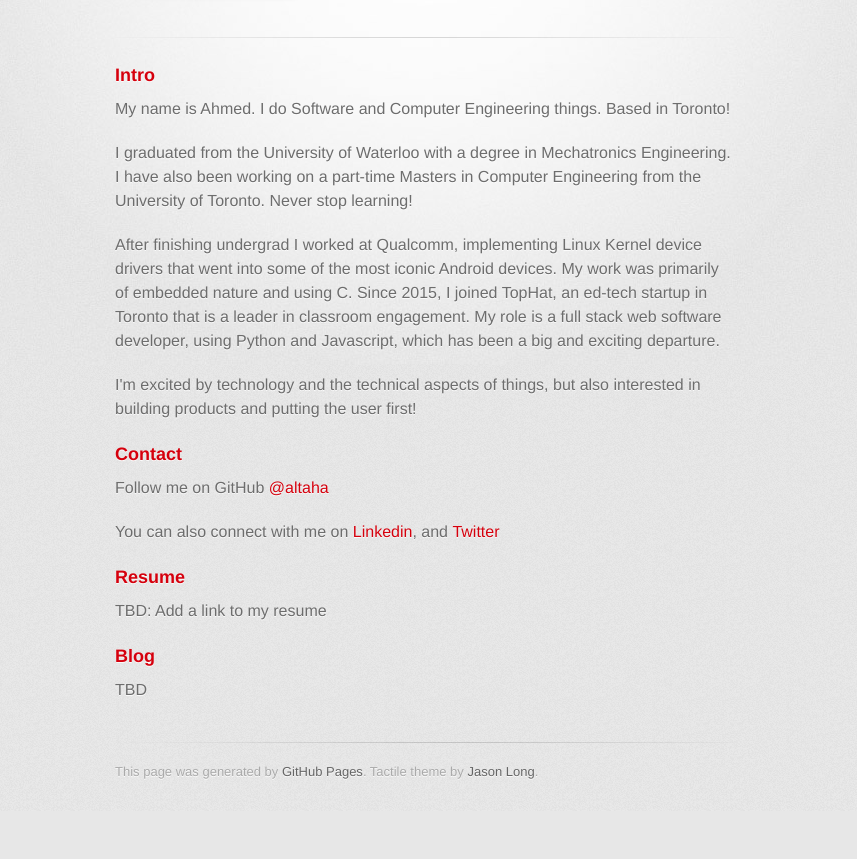
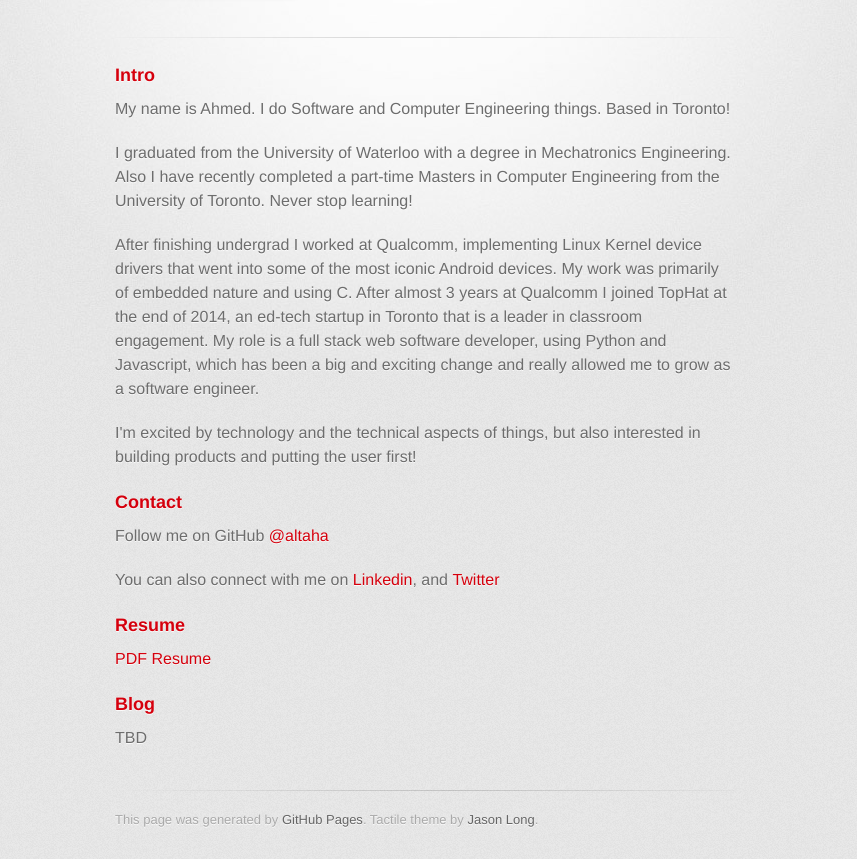
Before and after one commit to altaha/altaha.github.io, a plain HTML site: page index.html in a window 1280 px wide. Shown: the part 209-1068 px from the top of the page, without its empty margins (215-1072 px from the left). Before the commit the page ends 1020 px from the top, so only its background shows below. Drawn offline with Linux system fonts and the light colour scheme; a web font is replaced by a local one.

Commit message:
Add link to resume and update bio description

```diff
--- a/index.html
+++ b/index.html
@@ -34,9 +34,9 @@
 
 <p>My name is Ahmed. I do Software and Computer Engineering things. Based in Toronto!</p>
 
-<p>I graduated from the University of Waterloo with a degree in Mechatronics Engineering. I have also been working on a part-time Masters in Computer Engineering from the University of Toronto. Never stop learning!</p>
+<p>I graduated from the University of Waterloo with a degree in Mechatronics Engineering. Also I have recently completed a part-time Masters in Computer Engineering from the University of Toronto. Never stop learning!</p>
 
-<p>After finishing undergrad I worked at Qualcomm, implementing Linux Kernel device drivers that went into some of the most iconic Android devices. My work was primarily of embedded nature and using C. Since 2015, I joined TopHat, an ed-tech startup in Toronto that is a leader in classroom engagement. My role is a full stack web software developer, using Python and Javascript, which has been a big and exciting departure.</p>
+<p>After finishing undergrad I worked at Qualcomm, implementing Linux Kernel device drivers that went into some of the most iconic Android devices. My work was primarily of embedded nature and using C. After almost 3 years at Qualcomm I joined TopHat at the end of 2014, an ed-tech startup in Toronto that is a leader in classroom engagement. My role is a full stack web software developer, using Python and Javascript, which has been a big and exciting change and really allowed me to grow as a software engineer.</p>
 
 <p>I'm excited by technology and the technical aspects of things, but also interested in building products and putting the user first!</p>
 
@@ -50,7 +50,7 @@
 <h3>
 <a id="resume" class="anchor" href="#resume" aria-hidden="true"><span class="octicon octicon-link"></span></a>Resume</h3>
 
-<p>TBD: Add a link to my resume</p>
+<p><a href="https://github.com/altaha/tex_resume/raw/master/resume.pdf">PDF Resume</a></p>
 
 <h3>
 <a id="blog" class="anchor" href="#blog" aria-hidden="true"><span class="octicon octicon-link"></span></a>Blog</h3>
```
